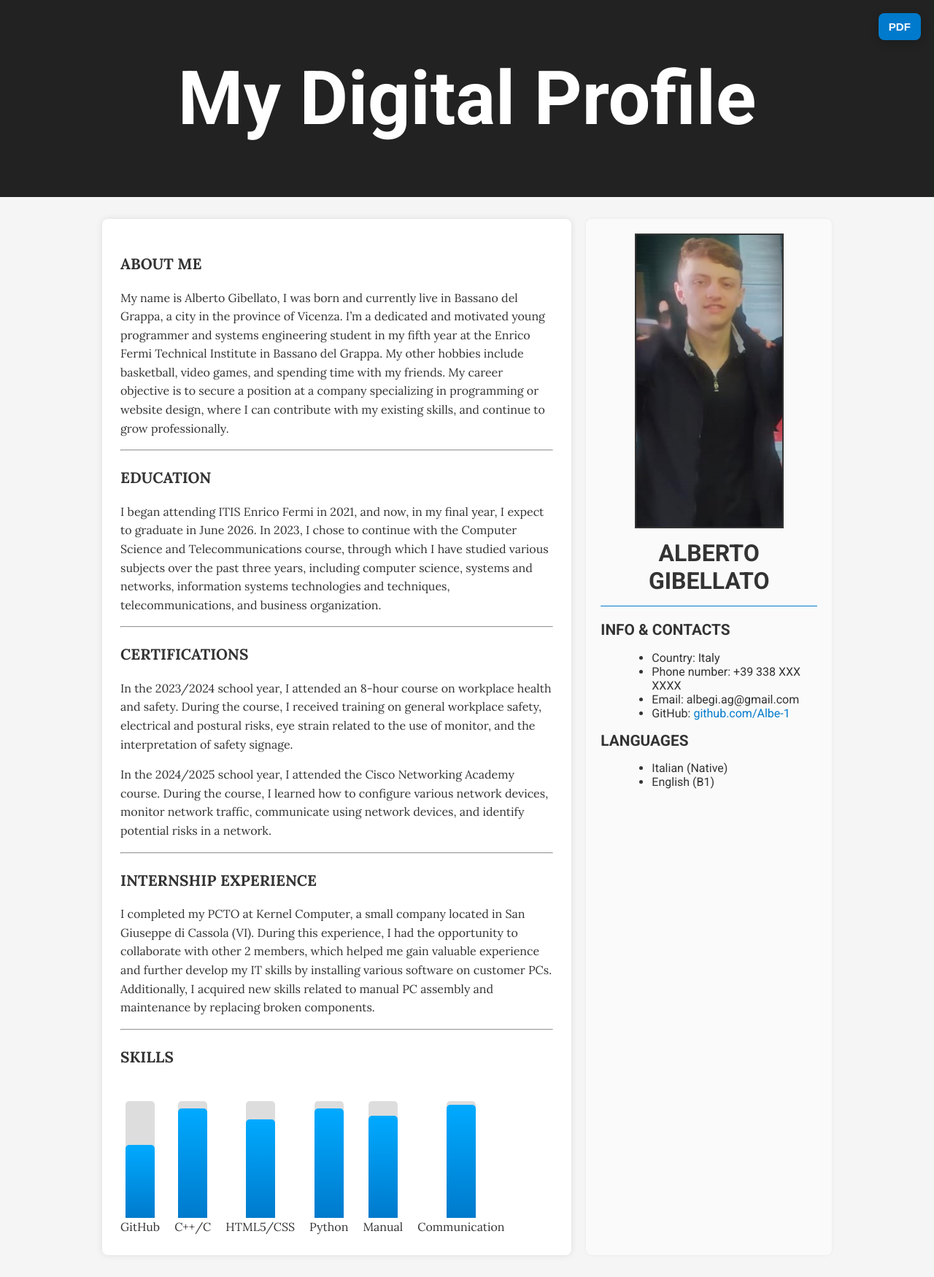
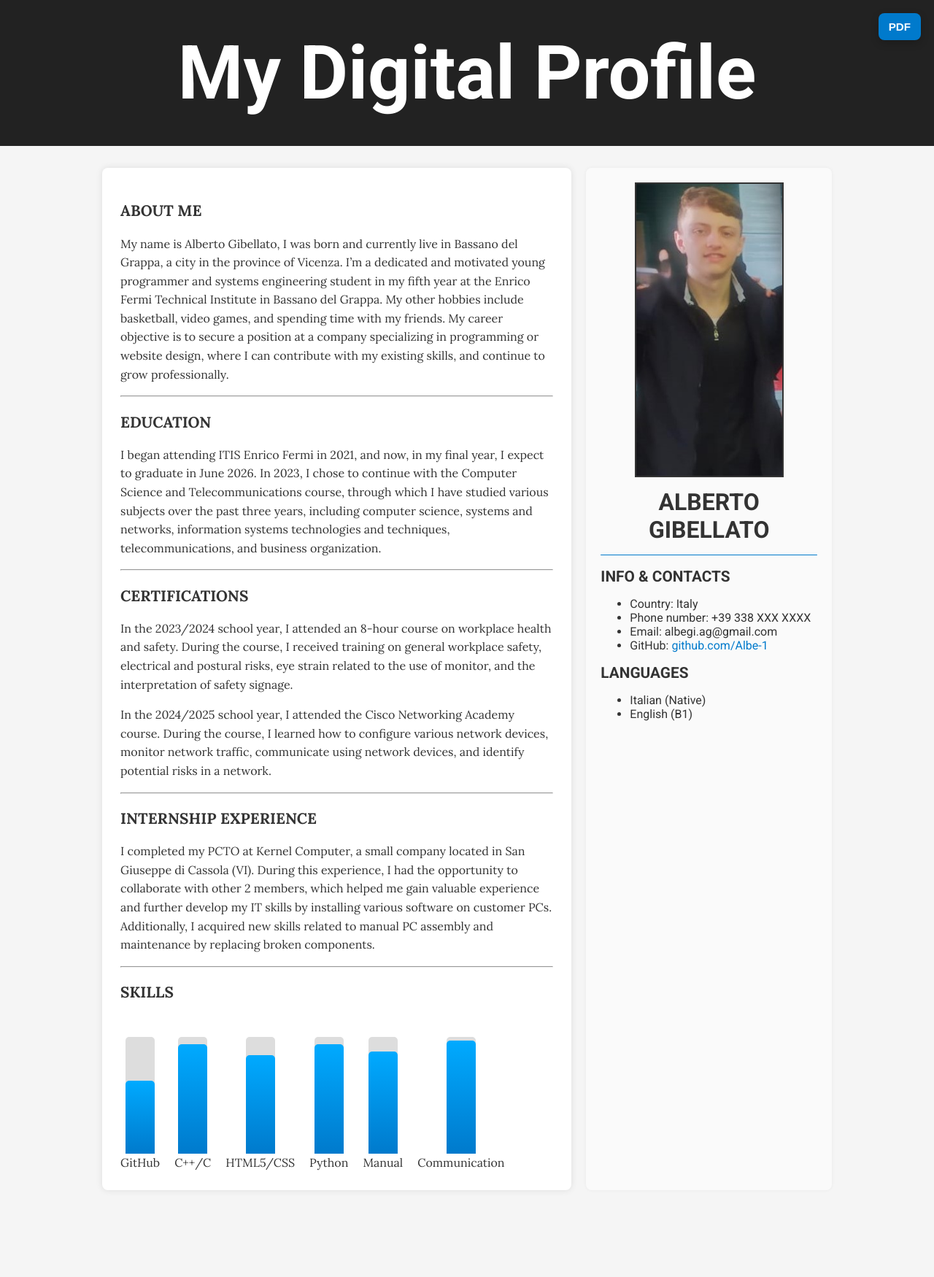
Before and after one commit to Albe-1/GibellatoDigitalProfile.github.io, a Jekyll site: the page built from index.md, in a window 1280 px wide. Shown: the whole page at 73% size. Built offline with Jekyll 4.4.1, drawn with Linux system fonts in a browser that asks for light colours; after the commit the page ends 1661 px from its top, so only the background shows below that.

Commit message:
Update default.html

```diff
--- a/_layouts/default.html
+++ b/_layouts/default.html
@@ -4,7 +4,6 @@
   <meta charset="UTF-8">
   <meta name="viewport" content="width=device-width, initial-scale=1">
   <title>{{ site.title }}</title>
-  <link href="https://fonts.googleapis.com/css2?family=Roboto:wght@400;700&display=swap" rel="stylesheet">
   <link href="https://fonts.googleapis.com/css2?family=Roboto:wght@400;700&family=Lora:wght@400;700&display=swap" rel="stylesheet">
 
   <style>
@@ -18,13 +17,13 @@
     header {
       background: #222;
       color: white;
-      height: 30vh;
+      padding: 40px 20px;
+      height: auto;
       display: flex;
       flex-direction: column;
       justify-content: center;
       align-items: center;
       text-align: center;
-      padding: 0 20px;
     }
     header h1 {
       margin: 0;
@@ -62,8 +61,6 @@
       object-fit: cover;
       margin-bottom: 15px;
       border: 2px solid #333;
-      border-radius: 0;
-      background-color: black;
       display: block;
       margin-left: auto;
       margin-right: auto;
@@ -72,7 +69,14 @@
       font-weight: 700;
       text-transform: uppercase;
       margin-bottom: 10px;
-      font-size: 2.0em;
+      font-size: 2em;
+    }
+    h2, .section-title {
+      font-size: 1.3em;
+      font-weight: 700;
+      margin-bottom: 10px;
+      text-transform: uppercase;
+      text-align: left;
     }
     .profile-divider {
       border: 0;
@@ -81,32 +85,6 @@
       margin: 15px 0;
       border-radius: 1px;
     }
-    .section-title {
-      font-size: 1.3em;
-      font-weight: 700;
-      margin-bottom: 10px;
-      text-transform: uppercase;
-      text-align: left;
-    }
-    .profile-languages,
-    .profile-contacts {
-      margin-bottom: 15px;
-      padding-left: 10px;
-      text-align: left;
-    }
-    .profile-languages li,
-    .profile-contacts li {
-      list-style: disc;
-      margin-left: 20px;
-    }
-
-    h2 {
-      font-size: 1.3em;
-      font-weight: 700;
-      margin-top: 20px;
-      text-transform: uppercase;
-      text-align: left;
-    }
     a {
       color: #007acc;
       text-decoration: none;
@@ -114,22 +92,23 @@
     a:hover {
       text-decoration: underline;
     }
+    #pdfContent {
+      display: flex;
+      gap: 20px;
+    }
     @media (max-width: 600px) {
-      header {
-        height: 25vh;
-      }
       header h1 {
-        font-size: 10vw;
+        font-size: 7vw;
       }
       main {
         flex-direction: column;
       }
-      .content, aside {
-        max-width: 100%;
+      #pdfContent {
+        flex-direction: column;
       }
       .profile-img {
         width: 150px;
-        height: 300px;
+        height: 260px;
       }
     }
     .floating-pdf {
@@ -148,8 +127,14 @@
       font-size: 0.95em;
     }
     .floating-pdf:hover { background: #005b99; }
+
     @media (max-width: 420px) {
-      .floating-pdf { top: 12px; right: 12px; padding: 8px 10px; font-size: 0.85em; }
+      .floating-pdf {
+        top: 12px;
+        right: 12px;
+        padding: 8px 10px;
+        font-size: 0.85em;
+      }
     }
   </style>
 </head>
@@ -161,7 +146,7 @@
   <button id="downloadPdfBtn" class="floating-pdf">PDF</button>
 
   <main>
-    <div id="pdfContent" style="display:flex; gap:20px;">
+    <div id="pdfContent">
       <div class="content">
         {{ content }}
       </div>
@@ -172,22 +157,18 @@
         <div class="profile-divider"></div>
 
         <h2>Info & Contacts</h2>
-        <div class="profile-contacts">
-          <ul>
+        <ul style="text-align:left;">
           <li>Country: Italy</li>
           <li>Phone number: +39 338 XXX XXXX</li>
           <li>Email: albegi.ag@gmail.com</li>
           <li>GitHub: <a href="https://github.com/Albe-1" target="_blank">github.com/Albe-1</a></li>
         </ul>
-        </div>
 
         <div class="section-title">Languages</div>
-        <div class="profile-languages">
-          <ul>
+        <ul style="text-align:left;">
           <li>Italian (Native)</li>
           <li>English (B1)</li>
         </ul>
-        </div>
       </aside>
     </div>
   </main>
@@ -201,7 +182,7 @@
         margin: 0.5,
         filename: 'Gibellato_digital_profile.pdf',
         image: { type: 'jpeg', quality: 0.98 },
-        html2canvas: { scale: 2, width: element.scrollWidth },
+        html2canvas: { scale: 2 },
         jsPDF: { unit: 'in', format: 'a4', orientation: 'portrait' }
       };
       html2pdf().set(opt).from(element).save();
```
Lines whose indentation alone changed are shown as unchanged.
